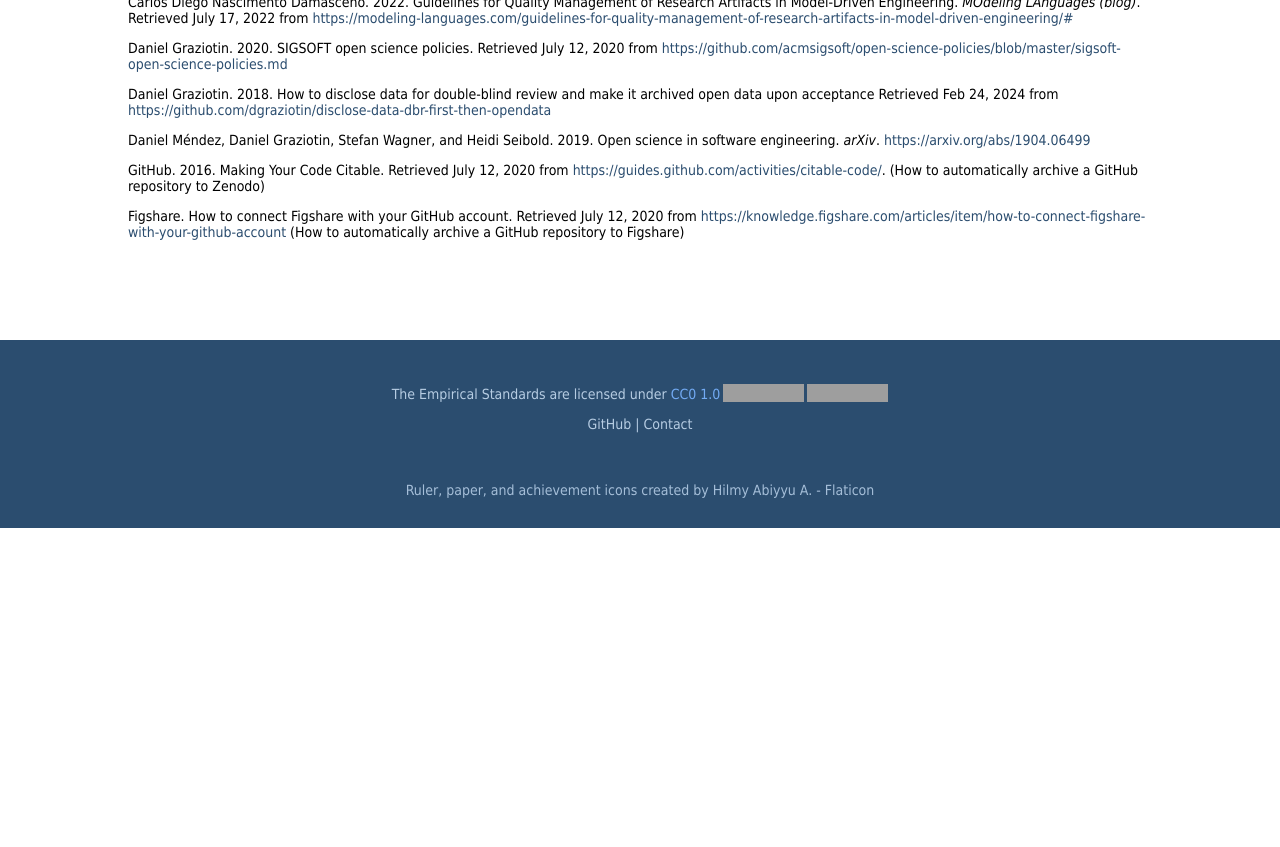
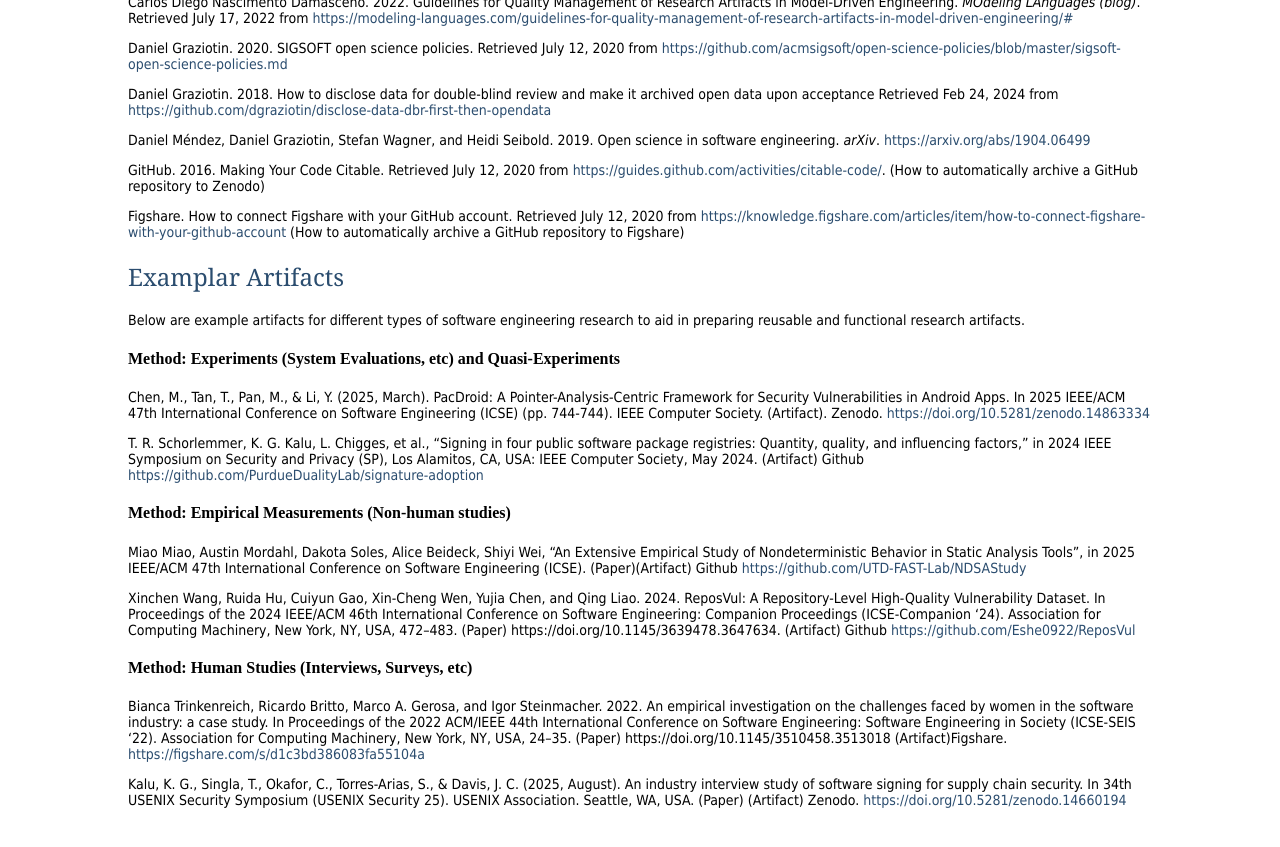
Before and after one commit to acmsigsoft/EmpiricalStandards, a Jekyll site: the page built from docs/supplements/OpenScience.md, in a window 1280 px wide and 900 px high, scrolled down 1298 px. Shown: the top 847 px of the window. Built offline with Jekyll 4.4.1, drawn with Linux system fonts in a browser that asks for light colours; our own code applies the rules of GitHub Pages for plain Markdown files; before the commit the page ends 1826 px from its top, so only the background shows below that; grey boxes are pictures that could not be loaded.

Commit message:
Update OpenScience.md
I have added example papers (and artifact links) for Empirical measurements, Human studies, Experiments and quasi Experiments

```diff
--- a/docs/supplements/OpenScience.md
+++ b/docs/supplements/OpenScience.md
@@ -23,6 +23,7 @@
 - [ ] includes supplementary materials such as: raw, deidentified or transformed data, extended proofs, analysis scripts, software, virtual machines and containers, or qualitative codebooks.
 - [ ] archives supplementary materials on preserved digital repositories such as [zenodo.org](https://zenodo.org/), [figshare.com](http://figshare.com/), [softwareheritage.org](https://www.softwareheritage.org/), [osf.io](https://osf.io/), or institutional repositories
 - [ ] releases supplementary material under a clearly-identified open license such as [CC0](https://creativecommons.org/share-your-work/public-domain/cc0/) or [CC-BY 4.0](https://creativecommons.org/licenses/by/4.0/)
+
 
 ## General Criteria
 
@@ -59,3 +60,24 @@
 GitHub. 2016. Making Your Code Citable. Retrieved July 12, 2020 from [https://guides.github.com/activities/citable-code/](https://guides.github.com/activities/citable-code/). (How to automatically archive a GitHub repository to Zenodo)
 
 Figshare. How to connect Figshare with your GitHub account. Retrieved July 12, 2020 from [https://knowledge.figshare.com/articles/item/how-to-connect-figshare-with-your-github-account](https://knowledge.figshare.com/articles/item/how-to-connect-figshare-with-your-github-account) (How to automatically archive a GitHub repository to Figshare)
+
+## Examplar Artifacts
+Below are example artifacts for different types of software engineering research to aid in preparing reusable and functional research artifacts.
+
+#### Method: Experiments (System Evaluations, etc) and Quasi-Experiments
+
+Chen, M., Tan, T., Pan, M., & Li, Y. (2025, March). PacDroid: A Pointer-Analysis-Centric Framework for Security Vulnerabilities in Android Apps. In 2025 IEEE/ACM 47th International Conference on Software Engineering (ICSE) (pp. 744-744). IEEE Computer Society. (Artifact). Zenodo. [https://doi.org/10.5281/zenodo.14863334](https://doi.org/10.5281/zenodo.14863334)
+
+T. R. Schorlemmer, K. G. Kalu, L. Chigges, et al., “Signing in four public software package registries: Quantity, quality, and influencing factors,” in 2024 IEEE Symposium on Security and Privacy (SP), Los Alamitos, CA, USA: IEEE Computer Society, May 2024. (Artifact) Github [https://github.com/PurdueDualityLab/signature-adoption](https://github.com/PurdueDualityLab/signature-adoption)
+
+#### Method: Empirical Measurements (Non-human studies)
+Miao Miao, Austin Mordahl, Dakota Soles, Alice Beideck, Shiyi Wei, "An Extensive Empirical Study of Nondeterministic Behavior in Static Analysis Tools", in 2025 IEEE/ACM 47th International Conference on Software Engineering (ICSE). (Paper)(Artifact) Github [https://github.com/UTD-FAST-Lab/NDSAStudy](https://github.com/UTD-FAST-Lab/NDSAStudy)
+
+Xinchen Wang, Ruida Hu, Cuiyun Gao, Xin-Cheng Wen, Yujia Chen, and Qing Liao. 2024. ReposVul: A Repository-Level High-Quality Vulnerability Dataset. In Proceedings of the 2024 IEEE/ACM 46th International Conference on Software Engineering: Companion Proceedings (ICSE-Companion '24). Association for Computing Machinery, New York, NY, USA, 472–483. (Paper) https://doi.org/10.1145/3639478.3647634. (Artifact) Github [https://github.com/Eshe0922/ReposVul](https://github.com/Eshe0922/ReposVul)
+
+
+#### Method: Human Studies (Interviews, Surveys, etc)
+
+Bianca Trinkenreich, Ricardo Britto, Marco A. Gerosa, and Igor Steinmacher. 2022. An empirical investigation on the challenges faced by women in the software industry: a case study. In Proceedings of the 2022 ACM/IEEE 44th International Conference on Software Engineering: Software Engineering in Society (ICSE-SEIS '22). Association for Computing Machinery, New York, NY, USA, 24–35. (Paper) https://doi.org/10.1145/3510458.3513018 (Artifact)Figshare. [https://figshare.com/s/d1c3bd386083fa55104a](https://figshare.com/s/d1c3bd386083fa55104a)
+
+Kalu, K. G., Singla, T., Okafor, C., Torres-Arias, S., & Davis, J. C. (2025, August). An industry interview study of software signing for supply chain security. In 34th USENIX Security Symposium (USENIX Security 25). USENIX Association. Seattle, WA, USA. (Paper)  (Artifact) Zenodo. [https://doi.org/10.5281/zenodo.14660194](https://doi.org/10.5281/zenodo.14660194)
```
